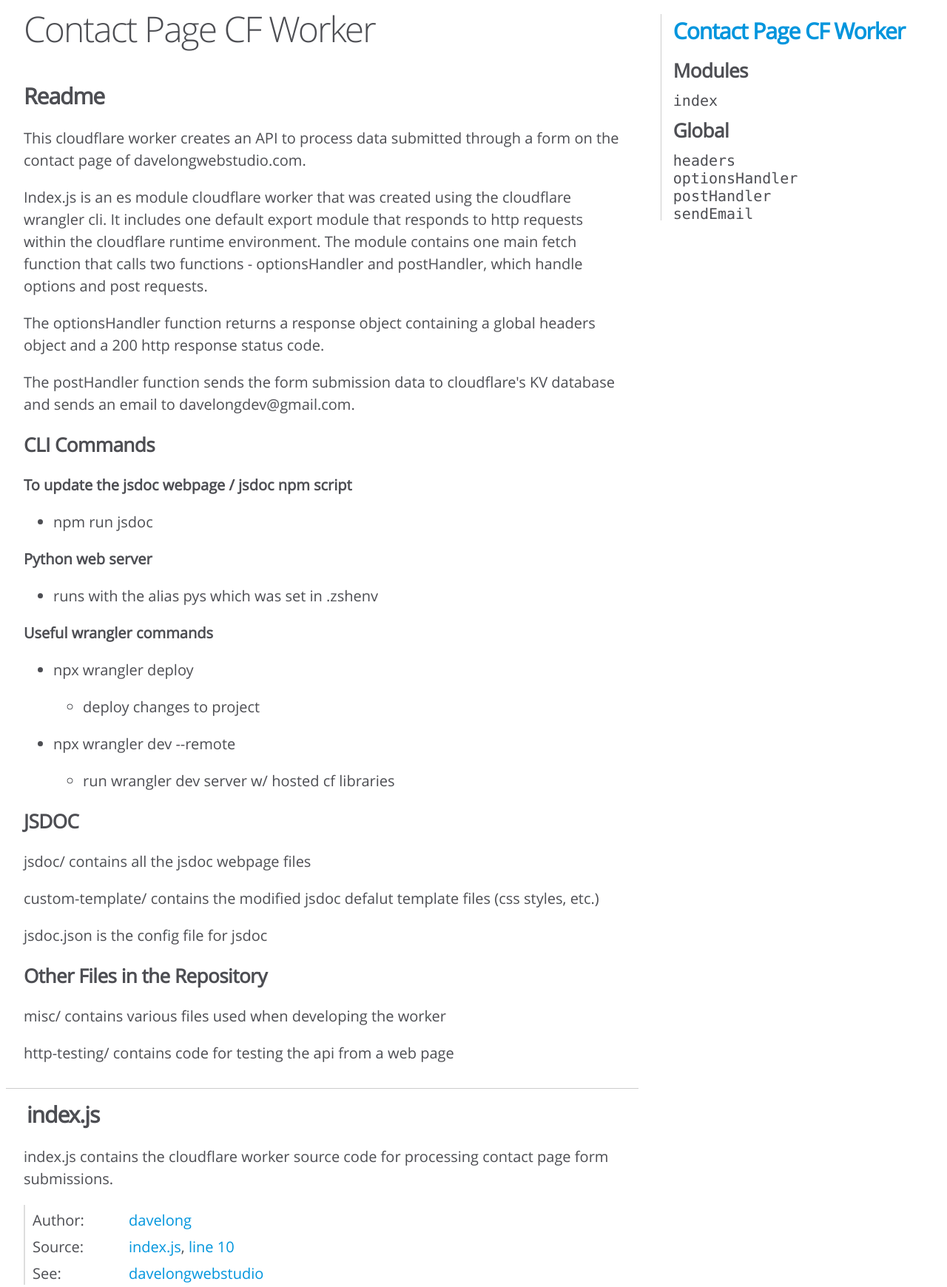
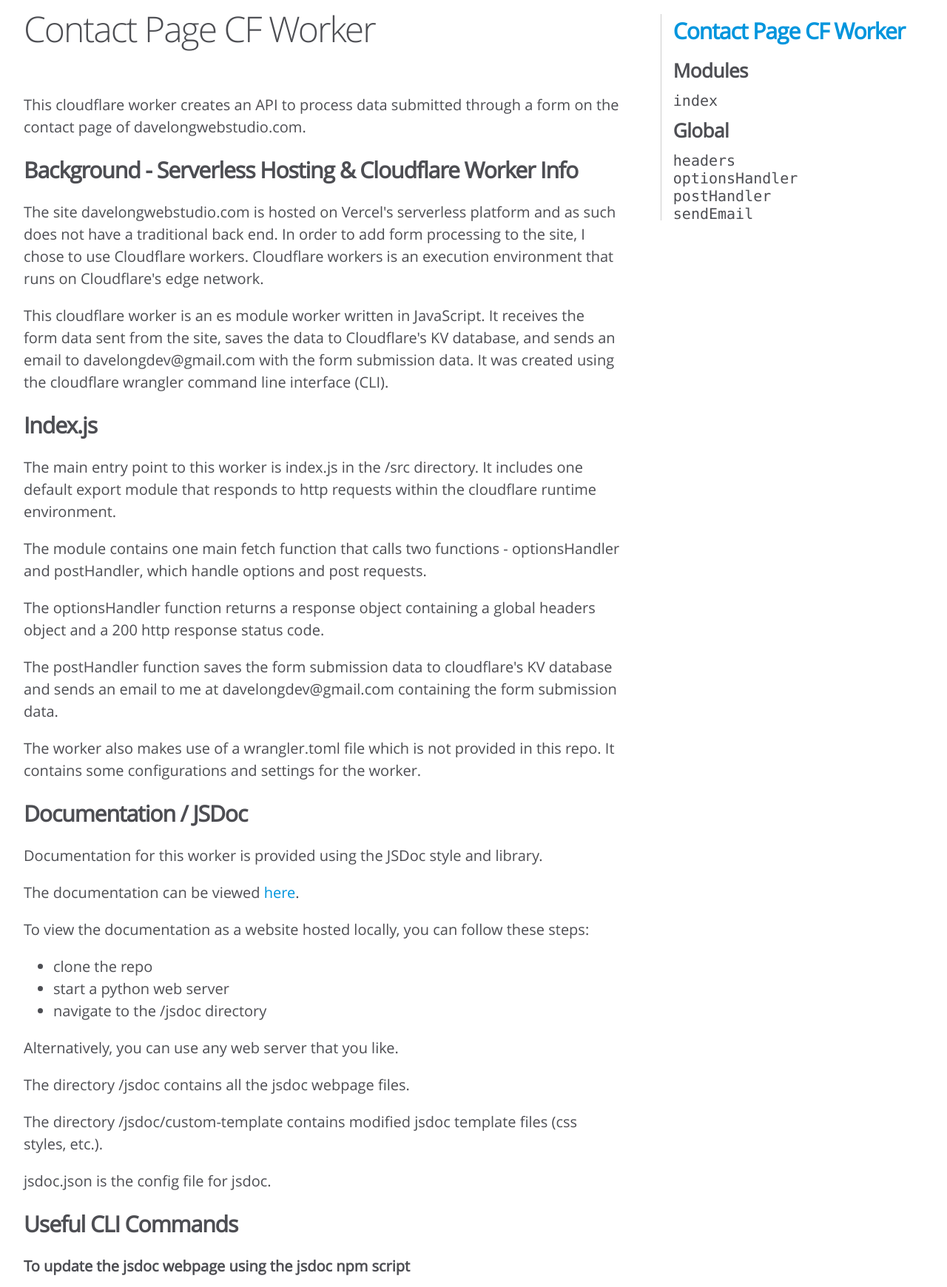
Before and after one commit to davelongdev/cloudflare-worker-contact-form, a website: page jsdoc/index.html in a window 1280 px wide. Shown: the part 17-1757 px from the top of the page at 74% size. Drawn offline with Linux system fonts and the light colour scheme.

Commit message:
update jsdoc files and readme

```diff
--- a/jsdoc.json
+++ b/jsdoc.json
@@ -21,6 +21,6 @@
 			"destination": "./jsdoc/",          // same as -d ./jsdoc/
 			"recurse": true,                  // same as -r
 			// "tutorials": "./tutorials", // same as -u path/to/tutorials
-			"readme": "readme.md"
+			"readme": "./README.md"
 		}
 }
--- a/jsdoc/index.html
+++ b/jsdoc/index.html
@@ -43,50 +43,65 @@
 
 
     <section>
-        <article><h2>Readme</h2>
-<p>This cloudflare worker creates an API to process data
-submitted through a form on the contact page of
+        <article><p>This cloudflare worker creates an API to process data submitted through a form on the contact page of
 davelongwebstudio.com.</p>
-<p>Index.js is an es module cloudflare worker that was created using
-the cloudflare wrangler cli.  It includes one default export module
-that responds to http requests within the cloudflare runtime
-environment. The module contains one main fetch function that calls two
-functions - optionsHandler and postHandler, which handle options
-and post requests.</p>
-<p>The optionsHandler function returns a response object
-containing a global headers object and a 200 http response status code.</p>
-<p>The postHandler function sends the form submission data to
-cloudflare's KV database and sends an email to davelongdev@gmail.com.</p>
-<h3>CLI Commands</h3>
-<p><strong>To update the jsdoc webpage / jsdoc npm script</strong></p>
+<h2>Background - Serverless Hosting &amp; Cloudflare Worker Info</h2>
+<p>The site davelongwebstudio.com is hosted on Vercel's serverless platform and as such does not have a traditional back
+end. In order to add form processing to the site, I chose to use Cloudflare workers. Cloudflare workers is an execution
+environment that runs on Cloudflare's edge network.</p>
+<p>This cloudflare worker is an es module worker written in JavaScript. It receives the form data sent from the site, saves the data to
+Cloudflare's KV database, and sends an email to davelongdev@gmail.com with the form submission data. It was created
+using the cloudflare wrangler command line interface (CLI).</p>
+<h2>Index.js</h2>
+<p>The main entry point to this worker is index.js in the /src directory. It includes one default export module that
+responds to http requests within the cloudflare runtime environment.</p>
+<p>The module contains one main fetch function that calls two functions - optionsHandler and postHandler, which handle
+options and post requests.</p>
+<p>The optionsHandler function returns a response object containing a global headers object and a 200 http response status
+code.</p>
+<p>The postHandler function saves the form submission data to cloudflare's KV database and sends an email to me at
+davelongdev@gmail.com containing the form submission data.</p>
+<p>The worker also makes use of a wrangler.toml file which is not provided in this repo. It contains some configurations and
+settings for the worker.</p>
+<h2>Documentation / JSDoc</h2>
+<p>Documentation for this worker is provided using the JSDoc style and library.</p>
+<p>The documentation can be viewed <a href="https://cloudflare-worker-contact-form-docs.vercel.app/">here</a>.</p>
+<p>To view the documentation as a website hosted locally, you can follow these steps:</p>
+<ul>
+<li>clone the repo</li>
+<li>start a python web server</li>
+<li>navigate to the /jsdoc directory</li>
+</ul>
+<p>Alternatively, you can use any web server that you like.</p>
+<p>The directory /jsdoc contains all the jsdoc webpage files.</p>
+<p>The directory /jsdoc/custom-template contains modified jsdoc template files (css styles, etc.).</p>
+<p>jsdoc.json is the config file for jsdoc.</p>
+<h2>Useful CLI Commands</h2>
+<p><strong>To update the jsdoc webpage using the jsdoc npm script</strong></p>
 <ul>
 <li>npm run jsdoc</li>
 </ul>
-<p><strong>Python web server</strong></p>
+<p><strong>Start python web server (on localhost:8000)</strong></p>
 <ul>
-<li>runs with the alias pys which was set in .zshenv</li>
+<li>python -m http.server - starts a python web server to view JSDoc documentation</li>
+<li>can use alias 'pys' if you have it set up.</li>
 </ul>
-<p><strong>Useful wrangler commands</strong></p>
+<p><strong>Wrangler commands</strong></p>
 <ul>
 <li>
 <p>npx wrangler deploy</p>
 <ul>
-<li>deploy changes to project</li>
+<li>deploy changes to project to the Cloudflare Network</li>
 </ul>
 </li>
 <li>
 <p>npx wrangler dev --remote</p>
 <ul>
-<li>run wrangler dev server w/ hosted cf libraries</li>
+<li>run wrangler dev server w/ hosted Cloudflare libraries (useful for development)</li>
 </ul>
 </li>
 </ul>
-<h3>JSDOC</h3>
-<p>jsdoc/ contains all the jsdoc webpage files</p>
-<p>custom-template/ contains the modified jsdoc defalut template files (css styles, etc.)</p>
-<p>jsdoc.json is the config file for jsdoc</p>
 <h3>Other Files in the Repository</h3>
-<p>misc/ contains various files used when developing the worker</p>
 <p>http-testing/ contains code for testing the api from a web page</p></article>
     </section>
 
@@ -212,7 +227,7 @@
 <br class="clear">
 
 <footer>
-    Documentation generated by <a href="https://github.com/jsdoc/jsdoc">JSDoc 4.0.2</a> on Wed Feb 28 2024 10:10:53 GMT-0500 (Eastern Standard Time)
+    Documentation generated by <a href="https://github.com/jsdoc/jsdoc">JSDoc 4.0.3</a> on Fri Aug 16 2024 21:22:56 GMT-0400 (Eastern Daylight Time)
 </footer>
 
 <script> prettyPrint(); </script>
--- a/package.json
+++ b/package.json
@@ -9,7 +9,7 @@
     "jsdoc": "jsdoc -c jsdoc.json"
   },
   "devDependencies": {
-    "jsdoc": "^4.0.2",
+    "jsdoc": "^4.0.3",
     "mimetext": "^3.0.16",
     "wrangler": "^3.58.0"
   }
```
Also changed, not shown: jsdoc/global.html (+2 -2 lines), jsdoc/index.js.html (+13 -10 lines), jsdoc/module-index.html (+3 -3 lines), README.md, 1 other file.
